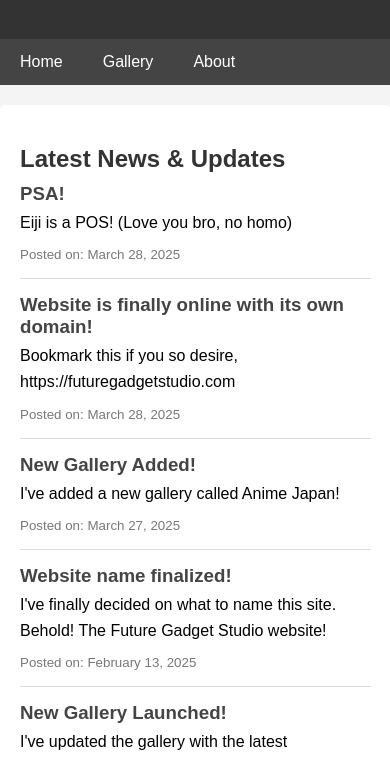
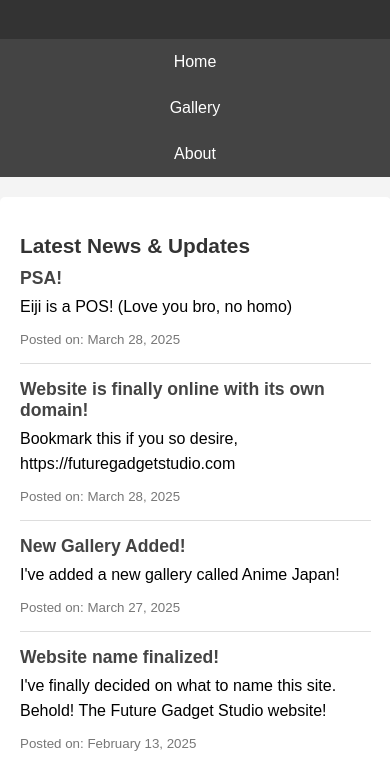
Before and after one commit to SaberAlterNico/futuregadgetstudio, a plain HTML site: page index.html in a window 390 px wide. Shown: the part 81-840 px from the top of the page. Drawn offline with Linux system fonts and the light colour scheme.

Commit message:
Add files via upload
Signed-off-by: Nick Andrews <saberalternico@gmail.com>

```diff
--- a/index.html
+++ b/index.html
@@ -21,14 +21,17 @@
     .nav-tabs {
       background-color: #444;
       overflow: hidden;
+      display: flex;
+      justify-content: center;
     }
     .nav-tabs ul {
       list-style-type: none;
       margin: 0;
       padding: 0;
+      display: flex;
     }
     .nav-tabs li {
-      float: left;
+      flex: 1;
     }
     .nav-tabs li a {
       display: block;
@@ -40,6 +43,15 @@
     .nav-tabs li a:hover {
       background-color: #ddd;
       color: #000;
+    }
+    @media (max-width: 600px) {
+      .nav-tabs ul {
+        flex-direction: column;
+        text-align: center;
+      }
+      .nav-tabs li {
+        width: 100%;
+      }
     }
     .container {
       width: 90%;
@@ -77,18 +89,23 @@
     .news small {
       color: #777;
     }
+    @media (max-width: 600px) {
+      .news h2 {
+        font-size: 1.3em;
+      }
+      .news h3 {
+        font-size: 1.1em;
+      }
+      .news p {
+        font-size: 1em;
+      }
+    }
     footer {
       text-align: center;
       padding: 20px;
       background-color: #333;
       color: #fff;
       margin-top: 20px;
-    }
-    /* Clear floats */
-    .clearfix::after {
-      content: "";
-      display: table;
-      clear: both;
     }
   </style>
 </head>
@@ -99,7 +116,7 @@
 
   <!-- Navigation Tabs -->
   <nav class="nav-tabs">
-    <ul class="clearfix">
+    <ul>
       <li><a href="index.html">Home</a></li>
       <li><a href="gallery.html">Gallery</a></li>
       <li><a href="about.html">About</a></li>
@@ -151,7 +168,6 @@
         <p>A small project that I'm currently working on. Stay tuned for updates and its official launch!</p>
         <small>Posted on: February 12, 2025</small>
       </article>
-
     </section>
   </div>
 
```
Also changed, not shown: about.html (+26 -1 lines), gallery.html (+24 -24 lines).
